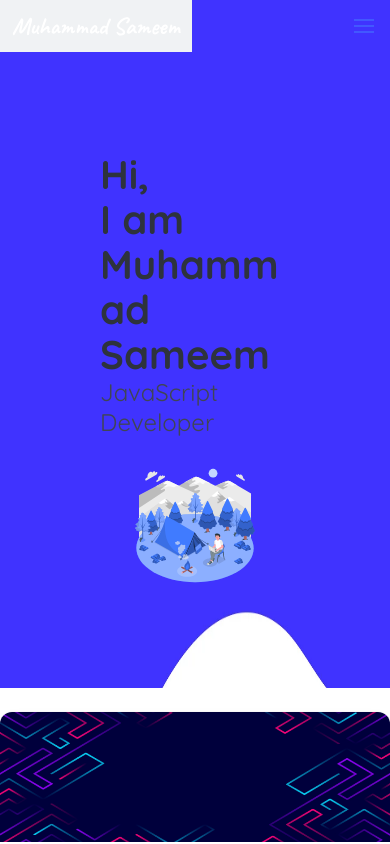
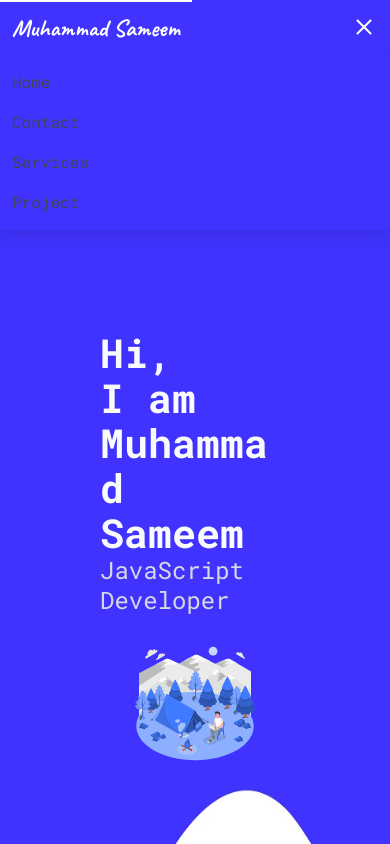
Before and after one commit to sameem420/boxfolio, a React (Vite) app: page / in a window 390 px wide. Both pictures are taken after a click on the element 364 px from the left and 26 px from the top of the page. Shown: the top 844 px of the page. Built offline with nearby package versions, Linux system fonts and the light colour scheme.

Commit message:
:heavy_check_mark: responsive navbar, styling for menu, updated fonts

```diff
--- a/src/App.css
+++ b/src/App.css
@@ -17,3 +17,12 @@
 #navbar {
   background-color: #4033ff !important;
 }
+.navbar-menu {
+  background-color: transparent !important;
+}
+.navbar-item:hover {
+  background-color: transparent;
+  border: 0;
+  color: white;
+  border-top: 2px double white;
+}
--- a/src/App.jsx
+++ b/src/App.jsx
@@ -5,8 +5,34 @@ import profile from "./assets/devsameem.png";
 import { SiGithub } from "react-icons/si";
 import { SiLinkedin } from "react-icons/si";
 import { PiCodeBlockLight } from "react-icons/pi";
+import { useEffect } from "react";
 
 const App = () => {
+  useEffect(() => {
+    // document.addEventListener("DOMContentLoaded", () => {
+    // Get all "navbar-burger" elements
+    const $navbarBurgers = Array.prototype.slice.call(
+      document.querySelectorAll(".navbar-burger"),
+      0
+    );
+
+    // Add a click event on each of them
+    $navbarBurgers.forEach((el) => {
+      el.addEventListener("click", () => {
+        // Get the target from the "data-target" attribute
+        const target = el.dataset.target;
+        console.log(el);
+        const $target = document.getElementById(target);
+        // console.log($target);
+
+        // Toggle the "is-active" class on both the "navbar-burger" and the "navbar-menu"
+        el.classList.toggle("is-active");
+        $target.classList.toggle("is-active");
+      });
+    });
+    // });
+  }, []);
+
   return (
     <>
       <section className="hero is-large">
@@ -21,7 +47,15 @@ const App = () => {
                   /> */}
                   Muhammad Sameem
                 </a>
-                <span className="navbar-burger" data-target="navbarMenuHeroB">
+                <span
+                  className="navbar-burger has-text-white"
+                  data-target="navbarMenuHeroB"
+                  onClick={(el) => {
+                    const target = document.getElementById("navbarMenuHeroB");
+                    el.target.classList.toggle("is-active");
+                    target.classList.toggle("is-active");
+                  }}
+                >
                   <span></span>
                   <span></span>
                   <span></span>
@@ -30,18 +64,10 @@ const App = () => {
               </div>
               <div id="navbarMenuHeroB" className="navbar-menu">
                 <div className="navbar-end">
-                  <a className="navbar-item is-active"> Home </a>
-                  <a className="navbar-item"> Contact </a>
-                  <a className="navbar-item"> Services </a>
-                  <a className="navbar-item"> Project </a>
-                  {/* <span className="navbar-item">
-                    <a className="button is-info is-inverted">
-                      <span className="icon">
-                        <i className="fab fa-github"></i>
-                      </span>
-                      <span>Download</span>
-                    </a>
-                  </span> */}
+                  <a className="navbar-item "> Home</a>
+                  <a className="navbar-item "> Contact </a>
+                  <a className="navbar-item "> Services </a>
+                  <a className="navbar-item "> Project </a>
                 </div>
               </div>
             </div>
@@ -52,10 +78,12 @@ const App = () => {
           <div className="container">
             <div className="columns">
               <div className="column">
-                <p className="title is-size-2">
+                <p className="title is-size-2 has-text-white-bis">
                   Hi, <br /> I am Muhammad Sameem
                 </p>
-                <p className="subtitle is-size-4">JavaScript Developer</p>
+                <p className="subtitle is-size-4 has-text-grey-lighter">
+                  JavaScript Developer
+                </p>
               </div>
               <div className="column">
                 <figure className="image is-3by2">
--- a/src/index.css
+++ b/src/index.css
@@ -1,7 +1,8 @@
-@import url("https://fonts.googleapis.com/css2?family=Quicksand:wght@300..700&display=swap");
+@import url("https://fonts.googleapis.com/css2?family=Roboto+Mono:ital,wght@0,100..700;1,100..700&display=swap");
+@import url("https://fonts.googleapis.com/css2?family=Nunito:ital,wght@0,200..1000;1,200..1000&display=swap");
 
 :root {
-  font-family: "Quicksand", system-ui, Avenir, Helvetica, Arial, sans-serif;
+  font-family: "Roboto Mono", system-ui, Avenir, Helvetica, Arial, sans-serif;
   line-height: 1.5;
   font-weight: 400;
 
@@ -20,6 +21,7 @@ body {
   height: 100vh;
   margin: 0;
   padding: 0;
-  font-family: "Quicksand", Verdana, Geneva, Tahoma, sans-serif !important;
+  font-family: "Roboto Mono", Verdana, Geneva, Tahoma, sans-serif !important;
   background-image: url("./assets/body-bg.png");
+  background-color: #4033ff !important;
 }
--- a/src/main.jsx
+++ b/src/main.jsx
@@ -2,7 +2,7 @@ import React from "react";
 import ReactDOM from "react-dom/client";
 import App from "./App.jsx";
 import "./index.css";
-import "bulma/css/bulma.min.css";
+import "bulma/css/bulma.css";
 
 ReactDOM.createRoot(document.getElementById("root")).render(
   <React.StrictMode>
```
Also changed, not shown: src/assets/devsameem.png.
